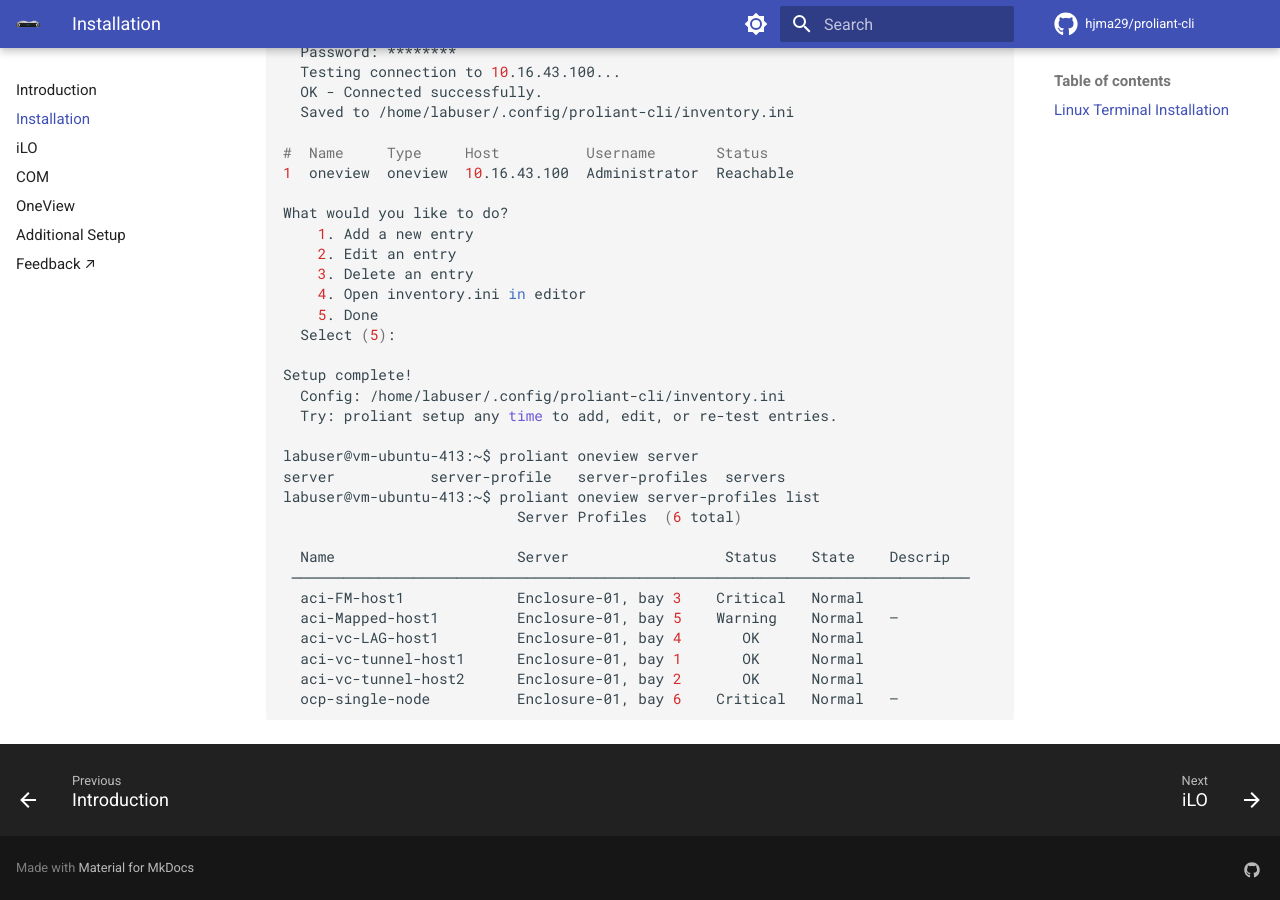
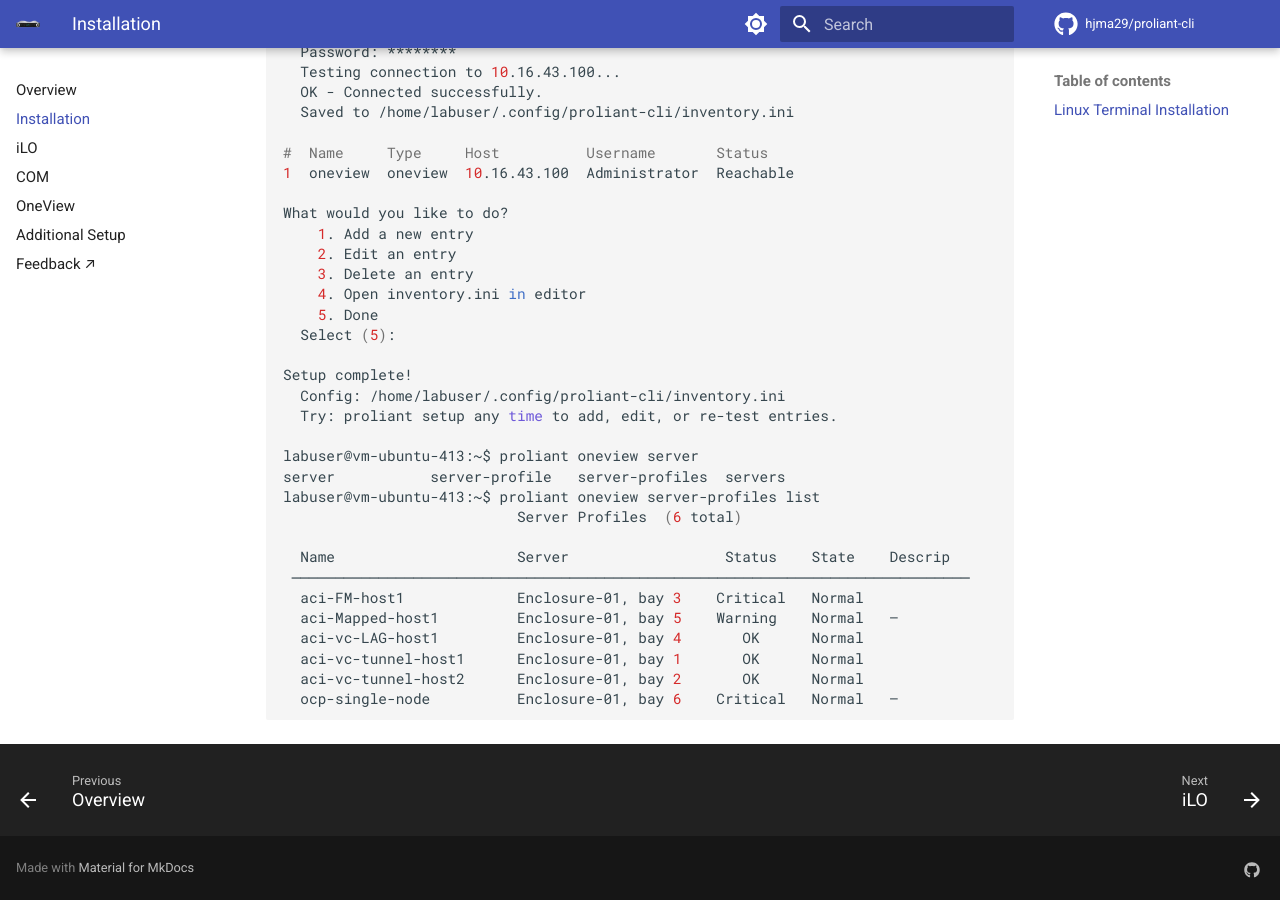
Before and after one commit to hjma29/proliant-cli, an MkDocs documentation site: the page built from docs/installation.md, in a window 1280 px wide and 900 px high, scrolled down 1119 px. Built offline with MkDocs 1.6.1 and Material for MkDocs 9.7.7, drawn with Linux system fonts in a browser that asks for light colours; comment, search, counter and statistics services are not loaded.

Commit message:
docs: rename Introduction nav tab to Overview
Co-authored-by: Copilot <223556219+Copilot@users.noreply.github.com>

```diff
--- a/docs/index.md
+++ b/docs/index.md
@@ -1,9 +1,9 @@
 ---
-title: Introduction
+title: Overview
 description: Install proliant and connect it to your iLO, COM, or OneView environment.
 ---
 
-# Introduction
+# Overview
 
 {%
   include-markdown "../README.md"
--- a/mkdocs.yml
+++ b/mkdocs.yml
@@ -12,7 +12,7 @@ extra_css:
   - stylesheets/extra.css
 
 nav:
-  - Introduction: index.md
+  - Overview: index.md
   - Installation: installation.md
   - iLO: ilo.md
   - COM: com.md
```
